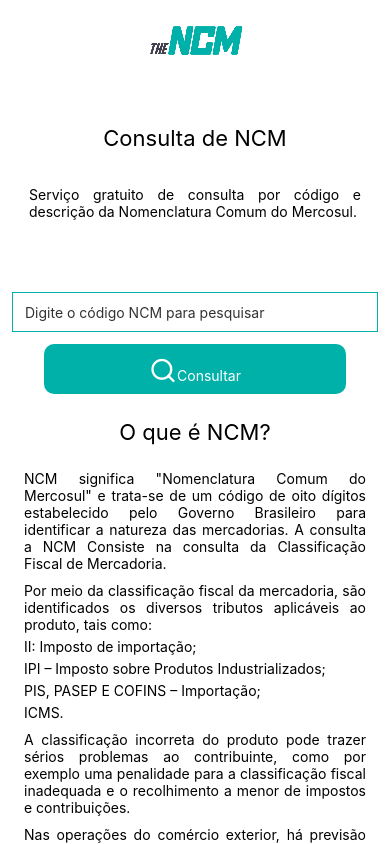
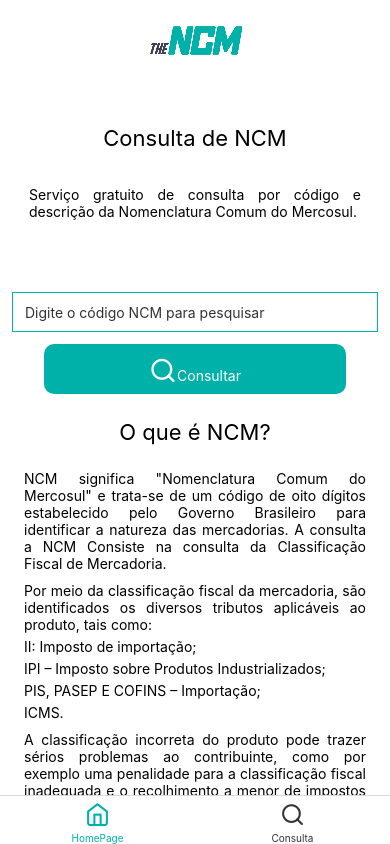
Before and after one commit to mauriicin/The-Ncm, a React Native app: screen / in a window 390 px wide. Built offline with nearby package versions, Linux system fonts and the light colour scheme.

Commit message:
COLOCANDO MENU

```diff
--- a/src/routes.js
+++ b/src/routes.js
@@ -1,16 +1,38 @@
 import React from "react";
-import { NavigationContainer } from '@react-navigation/native';
-import { createNativeStackNavigator } from '@react-navigation/native-stack';
+import { NavigationContainer, DefaultTheme, DarkTheme } from '@react-navigation/native';
+import { Feather } from '@expo/vector-icons';
+import { createBottomTabNavigator } from '@react-navigation/bottom-tabs';
+import { useColorScheme } from 'react-native';
 
-const Rotas = createNativeStackNavigator();
+const Rotas = createBottomTabNavigator();
 
 import HomePage from './pages/HomePage';
 import Consulta from './pages/Consulta';
 
 export default function Routes(){
+    const scheme = useColorScheme();
     return(
-        <NavigationContainer>
-            <Rotas.Navigator screenOptions={{ headerShown: false }}>
+        <NavigationContainer theme={scheme === 'dark' ? DarkTheme : DefaultTheme}>
+            <Rotas.Navigator
+             screenOptions={({ route }) => ({
+                tabBarIcon: ({ focused, color, size }) => {
+                    let iconName;
+
+                    if (route.name === 'HomePage') {
+                    iconName = focused
+                        ? 'home'
+                        : 'home';
+                    } else if (route.name === 'Consulta') {
+                    iconName = focused ? 'search' : 'search';
+                    }
+
+                    // You can return any component that you like here!
+                    return <Feather name={iconName} size={size} color={color} />;
+                },
+                tabBarActiveTintColor: '#00b1a9',
+                tabBarInactiveTintColor: '#333333',
+                headerShown: false,
+                })}>
                 <Rotas.Screen name="HomePage" component={HomePage} />
                 <Rotas.Screen name="Consulta" component={Consulta} />
             </Rotas.Navigator>
```
